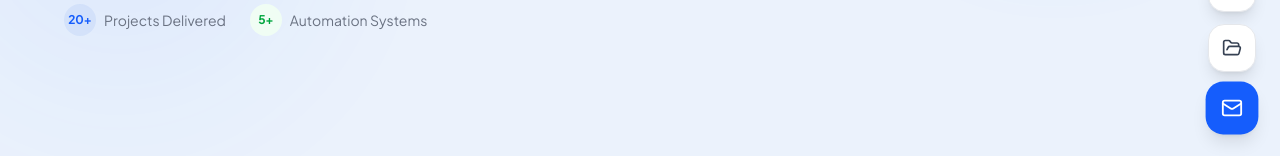
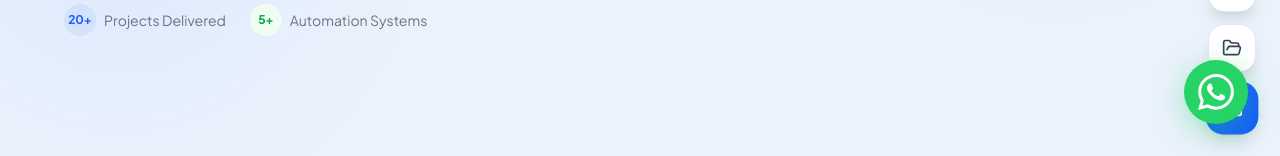
Before and after one commit to jumaelmartins/portfolioV3, a React (Vite) app: page / in a window 1280 px wide. Shown: the part 644-800 px from the top of the page. Built offline with nearby package versions, Linux system fonts and the light colour scheme.

Commit message:
:feat: adicionado botão flutuante do WhatsApp

```diff
--- a/src/app/App.tsx
+++ b/src/app/App.tsx
@@ -1,6 +1,7 @@
 import { Header } from './components/Header';
 import { Hero } from './components/Hero';
 import { FloatingNav } from './components/FloatingNav';
+import { FloatingWhatsApp } from './components/FloatingWhatsApp';
 import { Problems } from './components/Problems';
 import { Services } from './components/Services';
 import { CaseStudies } from './components/CaseStudies';
@@ -19,6 +20,7 @@
         <Header />
         <Hero />
         <FloatingNav />
+        <FloatingWhatsApp />
         <Problems />
         <Services />
         <CaseStudies />
--- /dev/null
+++ b/src/app/components/FloatingWhatsApp.tsx
@@ -0,0 +1,31 @@
+import { motion } from 'motion/react';
+
+export function FloatingWhatsApp() {
+  const phoneNumber = "5571996040206";
+  const defaultMessage = encodeURIComponent("Olá, vim pelo seu portfólio! Gostaria de conversar sobre um projeto.");
+  const whatsappUrl = `https://wa.me/${phoneNumber}?text=${defaultMessage}`;
+
+  return (
+    <motion.a
+      href={whatsappUrl}
+      target="_blank"
+      rel="noopener noreferrer"
+      className="fixed bottom-6 right-6 md:bottom-8 md:right-8 z-40 flex items-center justify-center w-14 h-14 md:w-16 md:h-16 bg-[#25D366] text-white rounded-full shadow-[0_8px_30px_rgb(37,211,102,0.4)] hover:bg-[#20bd5a] hover:shadow-[0_8px_30px_rgb(37,211,102,0.6)] transition-all duration-300"
+      whileHover={{ scale: 1.05 }}
+      whileTap={{ scale: 0.95 }}
+      initial={{ opacity: 0, y: 50, scale: 0.8 }}
+      animate={{ opacity: 1, y: 0, scale: 1 }}
+      transition={{ type: "spring", stiffness: 260, damping: 20, delay: 0.8 }}
+      aria-label="Contact on WhatsApp"
+    >
+      <svg
+        viewBox="0 0 24 24"
+        fill="currentColor"
+        className="w-8 h-8 md:w-9 md:h-9"
+        xmlns="http://www.w3.org/2000/svg"
+      >
+        <path d="M17.472 14.382c-.297-.149-1.758-.867-2.03-.967-.273-.099-.471-.148-.67.15-.197.297-.767.966-.94 1.164-.173.199-.347.223-.644.075-.297-.15-1.255-.463-2.39-1.475-.888-.788-1.489-1.761-1.663-2.059-.173-.297-.018-.458.13-.606.134-.133.298-.347.446-.52.149-.174.198-.298.298-.497.099-.198.05-.371-.025-.52-.075-.149-.669-1.612-.916-2.207-.242-.579-.487-.5-.669-.51a12.8 12.8 0 0 0-.57-.01c-.198 0-.52.074-.792.372-.272.297-1.04 1.016-1.04 2.479 0 1.462 1.065 2.875 1.213 3.074.149.198 2.096 3.2 5.077 4.487.709.306 1.262.489 1.694.625.712.227 1.36.195 1.871.118.571-.085 1.758-.719 2.006-1.413.248-.694.248-1.289.173-1.413-.074-.124-.272-.198-.57-.347m-5.421 7.403h-.004a9.87 9.87 0 0 1-5.031-1.378l-.361-.214-3.741.982.998-3.648-.235-.374a9.86 9.86 0 0 1-1.51-5.26c.001-5.45 4.436-9.884 9.888-9.884 2.64 0 5.122 1.03 6.988 2.898a9.825 9.825 0 0 1 2.893 6.994c-.003 5.45-4.437 9.884-9.885 9.884m8.413-18.297A11.815 11.815 0 0 0 12.05 0C5.495 0 .16 5.335.157 11.892c0 2.096.547 4.142 1.588 5.945L.057 24l6.305-1.654a11.882 11.882 0 0 0 5.683 1.448h.005c6.554 0 11.89-5.335 11.893-11.893a11.821 11.821 0 0 0-3.48-8.413z"/>
+      </svg>
+    </motion.a>
+  );
+}
```
